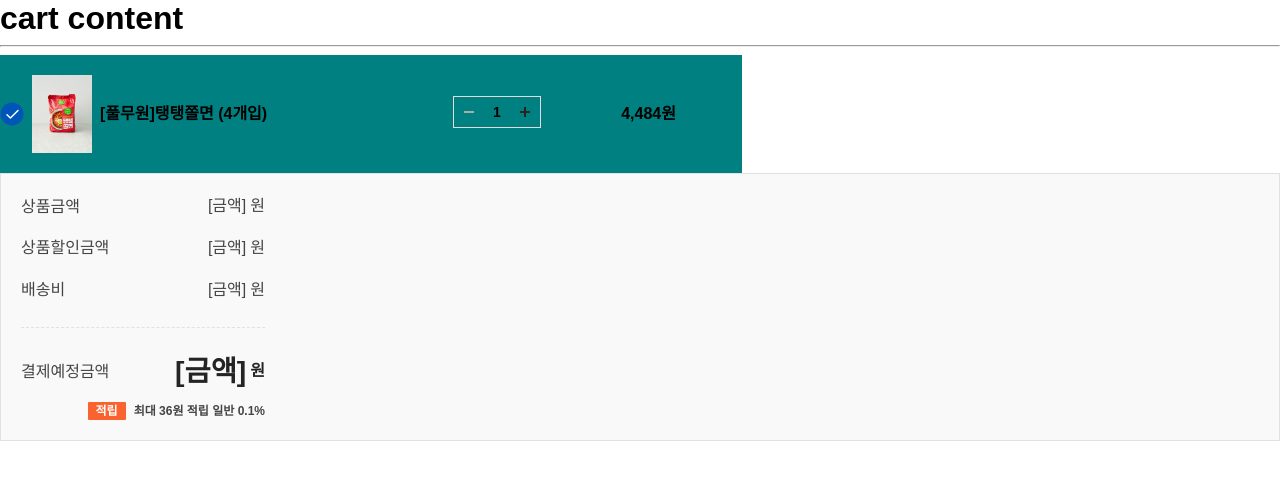
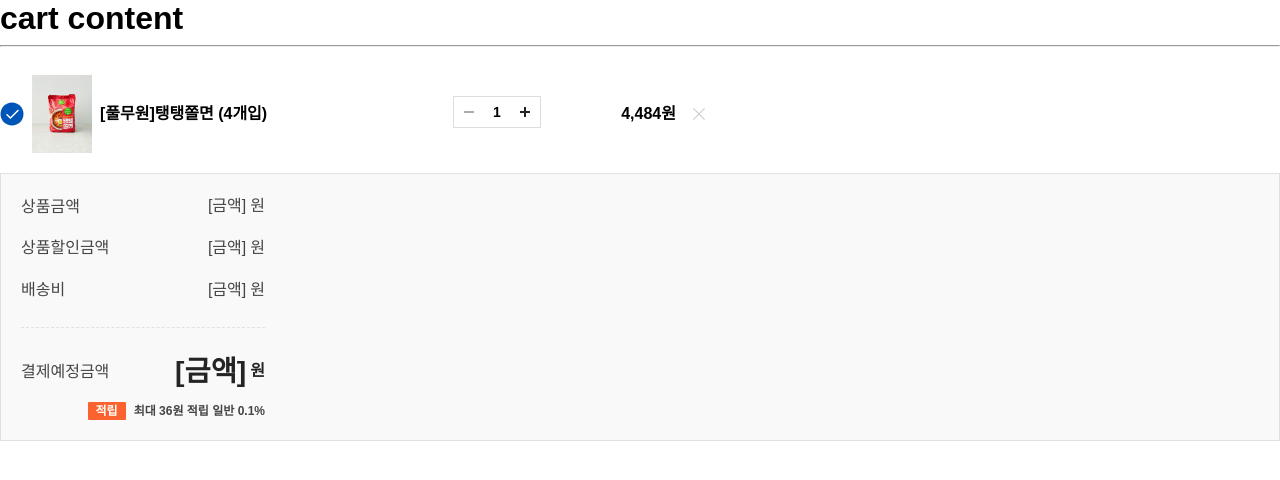
Before and after one commit to FRONTENDBOOTCAMP-14th/project_team_6, a website built with Vite: page src/components/cart/cart-content.html in a window 1280 px wide. Built offline with nearby package versions, Linux system fonts and the light colour scheme; a web font is replaced by a local one.

Commit message:
[feat] cancel 이미지 파일 추가 후 교체

```diff
--- a/src/components/cart/cart-content.css
+++ b/src/components/cart/cart-content.css
@@ -11,8 +11,6 @@
 }
 
 .cart-product {
-  /* 이미지 확인용 배경색 깔기 사용할 땐 지워주세요 */
-  background: teal;
   display: flex;
   flex-flow: row nowrap;
   width: 742px;
@@ -92,9 +90,6 @@
 
   .cart-product__btn--del {
     display: flex;
-    width: 12.85px;
-    height: 12.85px;
-    padding: 17.15px;
   }
 }
 
--- a/src/components/cart/cart-content.html
+++ b/src/components/cart/cart-content.html
@@ -33,7 +33,7 @@
         <span class="cart-product__total-price"></span>
         <span class="cart-product__price-unit">원</span>
       </p>
-      <button type="button" aria-label="취소하기" class="cart-product__btn--del"><img src="../../assets/svg/Icon.svg" alt="" /></button>
+      <button type="button" aria-label="취소하기" class="cart-product__btn--del"><img src="../../assets/svg/Cancel.svg" alt="" /></button>
     </div>
 
     <!-- 상품 주문 정보 컴포넌트 -->
```
Also changed, not shown: src/assets/svg/Cancel.svg (added).
